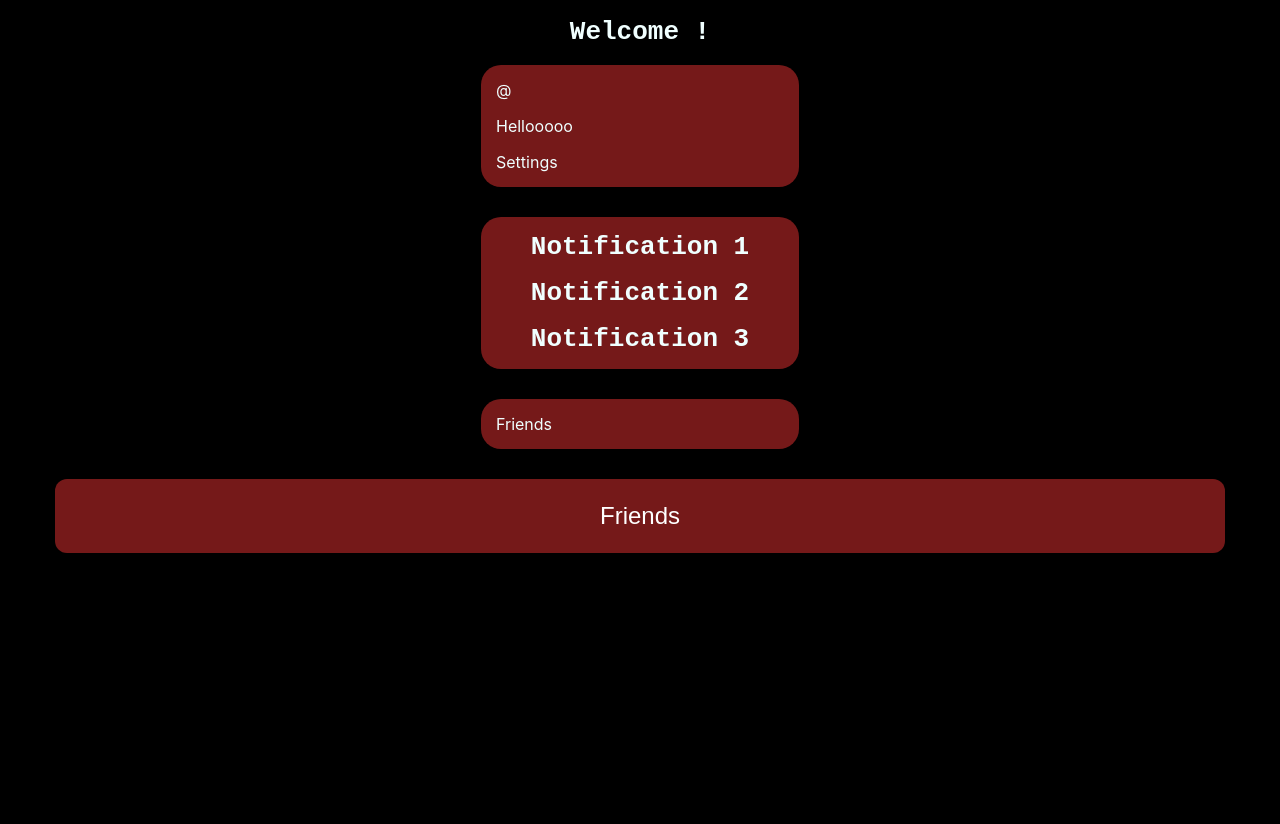
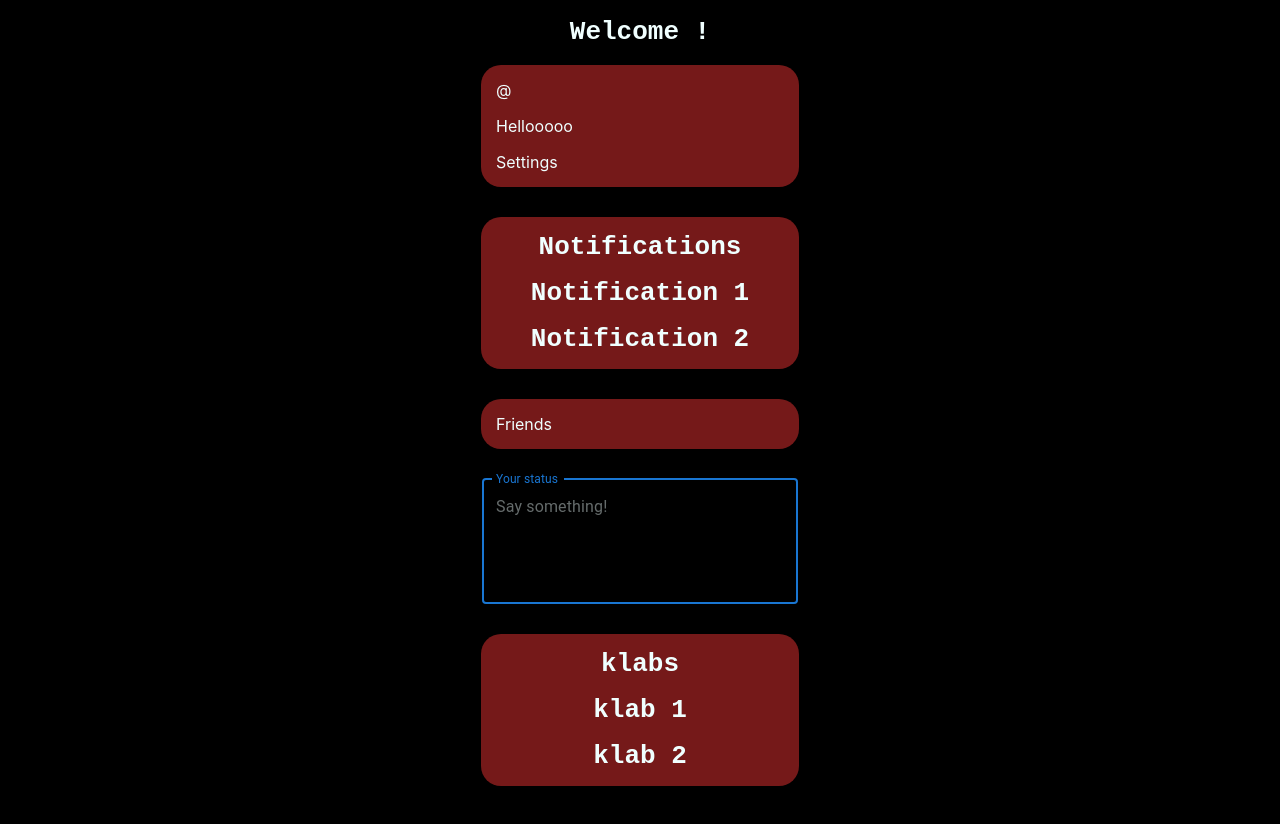
Before and after one commit to iman370/klabber, a React (Create React App) app in the folder frontend/: page / in a window 1280 px wide. Both pictures are taken after a click on the button "Sign in". Shown: the top 824 px of the page. Before the commit the page ends 800 px from the top, so only its background shows below. Built offline with nearby package versions, Linux system fonts and the light colour scheme.

Commit message:
Home page changes

```diff
--- a/frontend/src/pages/Home.js
+++ b/frontend/src/pages/Home.js
@@ -2,9 +2,9 @@ import React, {useEffect, useState, useRef} from 'react'
 import Card from 'react-bootstrap/Card'
 import Box from '@mui/material/Box';
 import Stack from '@mui/material/Stack';
+import TextField from '@mui/material/TextField';
 import { useNavigate } from 'react-router-dom';
 import { useLocation } from 'react-router-dom';
-import Footer from './Footer';
 import './styles/klabber.css';
 import klabberLogo from '../images/klabber-logo.png';
 
@@ -30,20 +30,36 @@ function Home(props) {
             <div className='divider' />
             <Box id="notificationsBox">
                 <Stack spacing={2}>
+                    <h1>Notifications</h1>
                     <h1>Notification 1</h1>
                     <h1>Notification 2</h1>
-                    <h1>Notification 3</h1>
                 </Stack>
-                </Box>
+            </Box>
             <div className='divider' />
-            <Card id="friendsCard">
+            <Card id="friendsCard" onClick={() => navigate('../friends',{state:{username,first_name,email}})}>
                 <Card.Body>
                     <Card.Title>Friends</Card.Title>
                 </Card.Body>
             </Card>
             <div className='divider' />
+            <TextField
+                id="statusBox"
+                label="Your status"
+                multiline
+                rows={4}
+                placeholder="Say something!"
+                focused
+            />
+            <div className='divider' />
+            <Box id="klabsBox">
+                <Stack spacing={2}>
+                    <h1>klabs</h1>
+                    <h1>klab 1</h1>
+                    <h1>klab 2</h1>
+                </Stack>
+            </Box>
+            <div className='divider' />
 
-            <button onClick={() => navigate('../friends',{state:{username,first_name,email}})}>Friends</button>
             <div className='divider' />
         </div>
     </div>
--- a/frontend/src/pages/styles/klabber.css
+++ b/frontend/src/pages/styles/klabber.css
@@ -268,31 +268,22 @@
 }
 
 #home-content #statusBox {
+    width: 18rem;
+    color: azure;
+}
+
+#home-content #klabsBox {
     background: #751919;
+    width: 18rem;
     display: block;
     color: azure;
     border-radius: 20px;
     padding: 15px;
 }
 
-#home-content #klabsBox {
+#home-content .eventsButton {
     background: #751919;
-    display: block;
-    color: azure;
-    border-radius: 20px;
-    padding: 15px;
-}
-
-#home-content #createEventsButton {
-    background: #751919;
-    display: block;
-    color: azure;
-    border-radius: 20px;
-    padding: 15px;
-}
-
-#home-content #findEventButton {
-    background: #751919;
+    width: 8rem;
     display: block;
     color: azure;
     border-radius: 20px;
@@ -301,6 +292,7 @@
 
 #home-content #upcomingEventsBox {
     background: #751919;
+    width: 18rem;
     display: block;
     color: azure;
     border-radius: 20px;
@@ -309,6 +301,7 @@
 
 #home-content #pastEventsBox {
     background: #751919;
+    width: 18rem;
     display: block;
     color: azure;
     border-radius: 20px;
```
